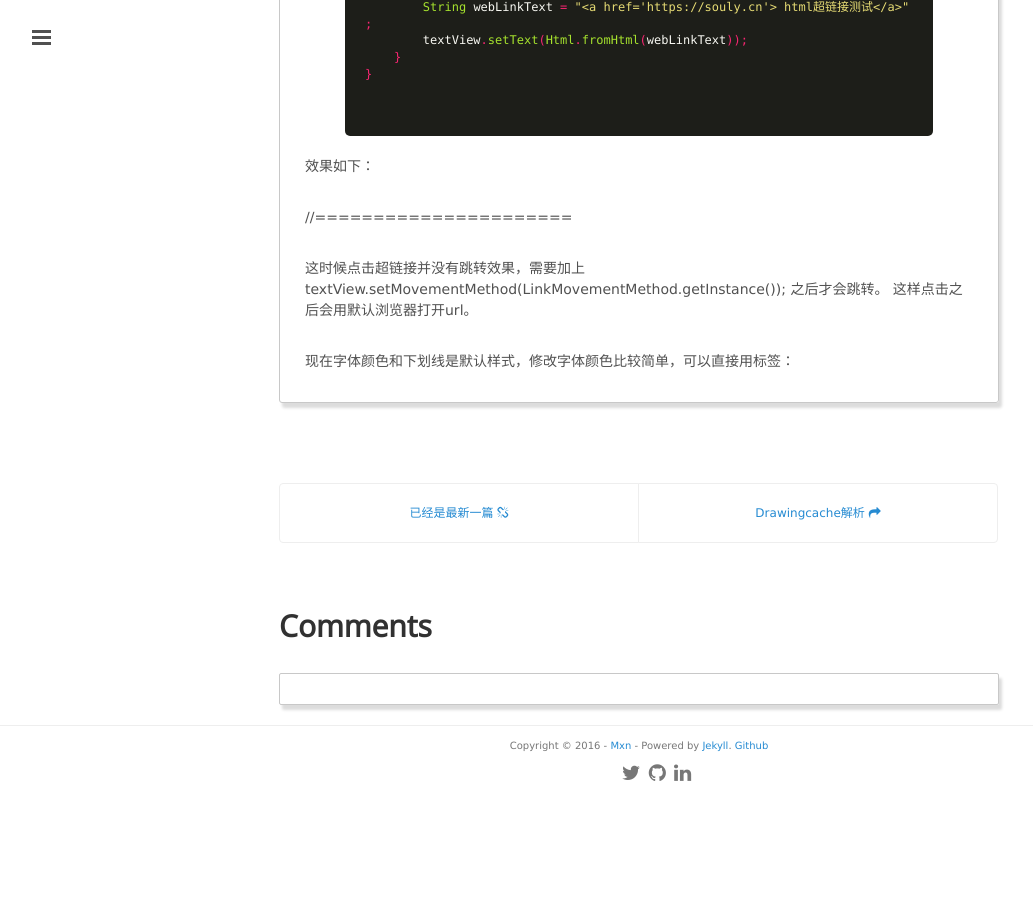
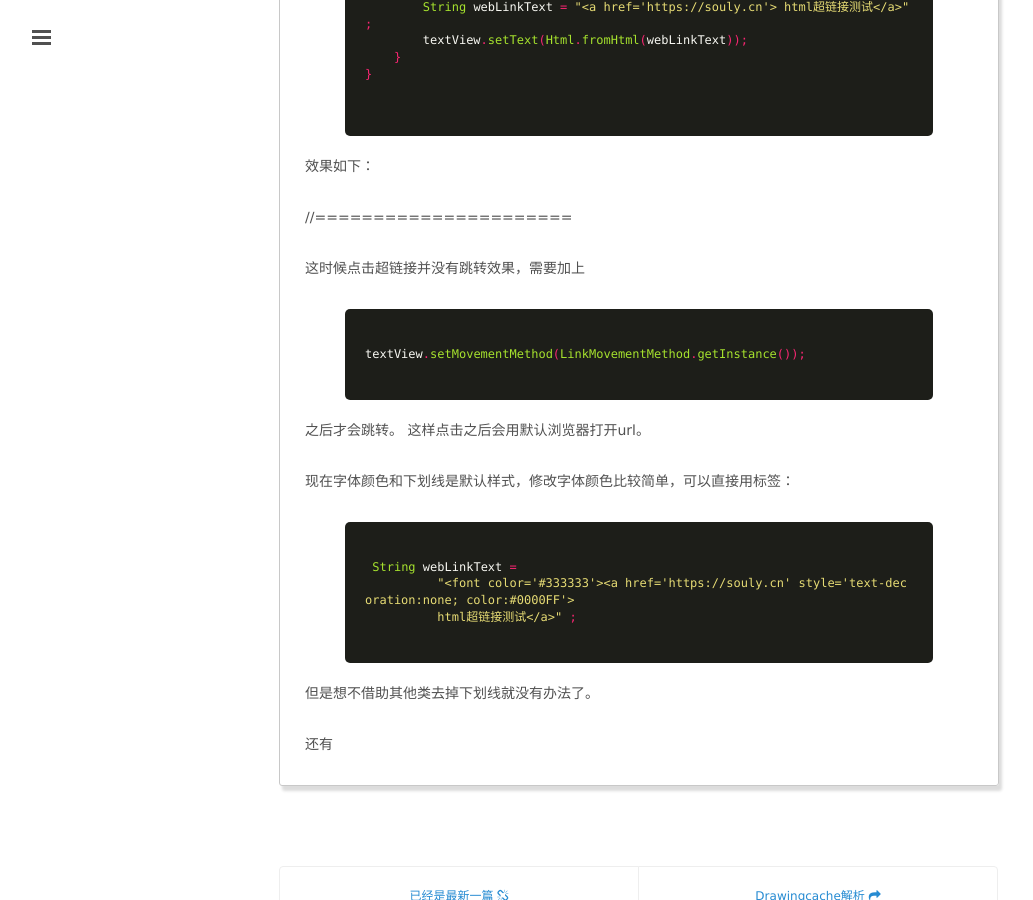
Before and after one commit to mxn21/mxn21.github.io, a Jekyll site: the page built from _posts/2016-1-29-TextView超链接实现方式总结.md, in a window 1280 px wide and 900 px high, scrolled down 737 px. Shown: the whole window, without its empty margins (1-1034 px from the left). Built offline with Jekyll 4.4.1, drawn with Linux system fonts in a browser that asks for light colours; Markdown is read by kramdown in place of the engine named in the settings; comment, search, counter and statistics services are not loaded; before the commit the page ends 1535 px from its top, so only the background shows below that.

Commit message:
34543534

```diff
--- a/_posts/2016-1-29-TextView超链接实现方式总结.md
+++ b/_posts/2016-1-29-TextView超链接实现方式总结.md
@@ -39,8 +39,22 @@
 //======================
 
 这时候点击超链接并没有跳转效果，需要加上
+
+      {% highlight java  %}
 textView.setMovementMethod(LinkMovementMethod.getInstance());
+      {% endhighlight %}
+
 之后才会跳转。
 这样点击之后会用默认浏览器打开url。
 
 现在字体颜色和下划线是默认样式，修改字体颜色比较简单，可以直接用<font>标签：
+
+      {% highlight java  %}
+ String webLinkText =
+          "<font color='#333333'><a href='https://souly.cn' style='text-decoration:none; color:#0000FF'>
+          html超链接测试</a>" ;
+      {% endhighlight %}
+
+但是想不借助其他类去掉下划线就没有办法了。
+
+还有
```
